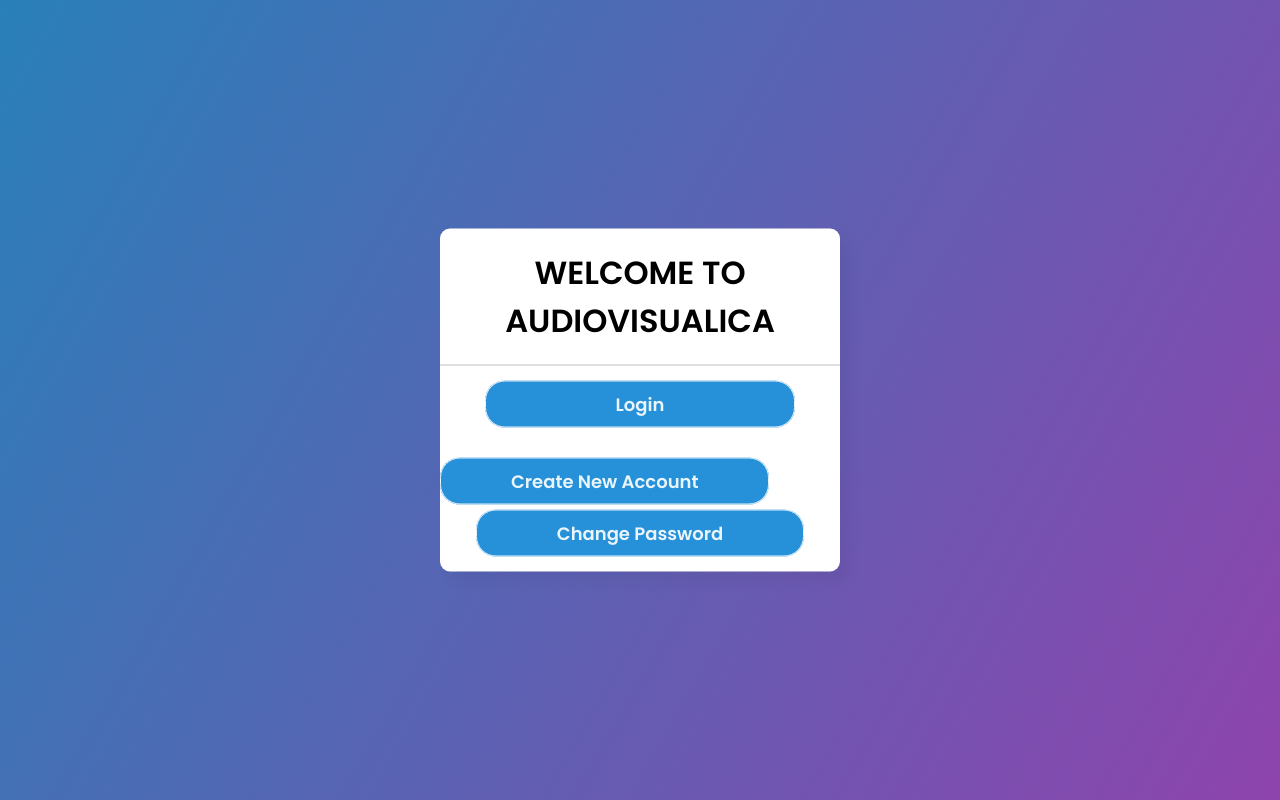
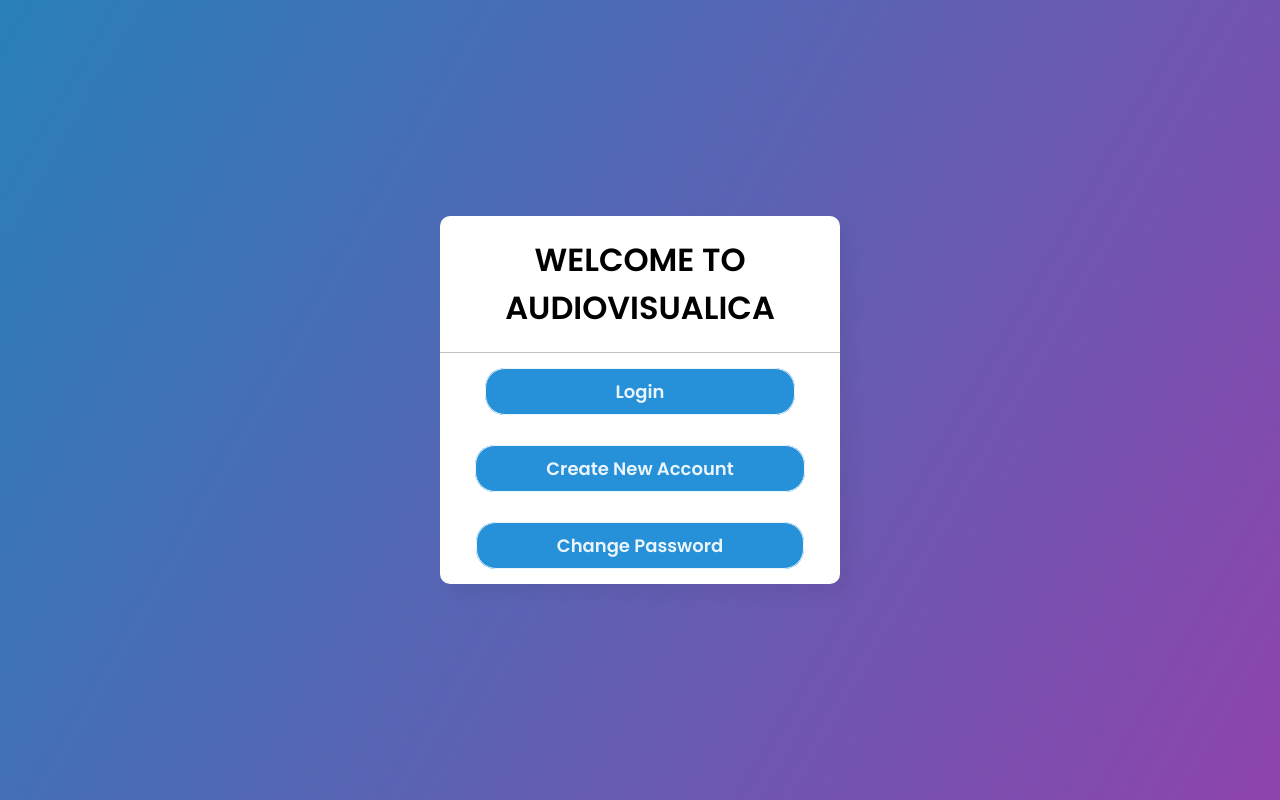
Before and after one commit to sidharth980/flask-auth, a Flask app: page /main in a window 1280 px wide. Run offline with Flask 2, Linux system fonts and the light colour scheme.

Commit message:
Update main.html

```diff
--- a/templates/main.html
+++ b/templates/main.html
@@ -26,11 +26,10 @@
     <br>
     <br>
 
-    <div class="txt_field">
+    <div  style="text-align:center;" class="txt_field">
     <a class="floop" href = "{{ url_for('new') }}">Create New Account</a>
        <br>
        <br>
-        </p>
            {% else %}
            <div style="text-align:center;">
        <p>logged in as {{name}}</p>
@@ -54,6 +53,8 @@
         <div class="txt_field">
 
        {% endif %}
+       <br>
+
        <div style="text-align:center;">
        <a class="gloop" type ="submit" href = "{{ url_for('change') }}">Change Password</a>
        <br>
```
